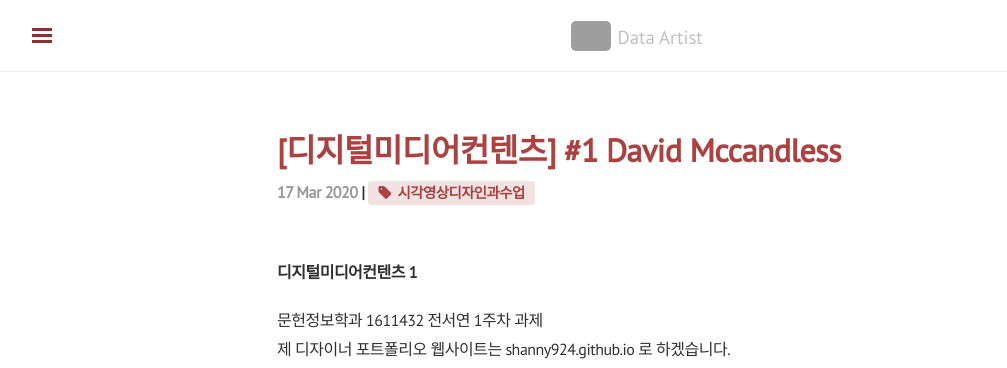
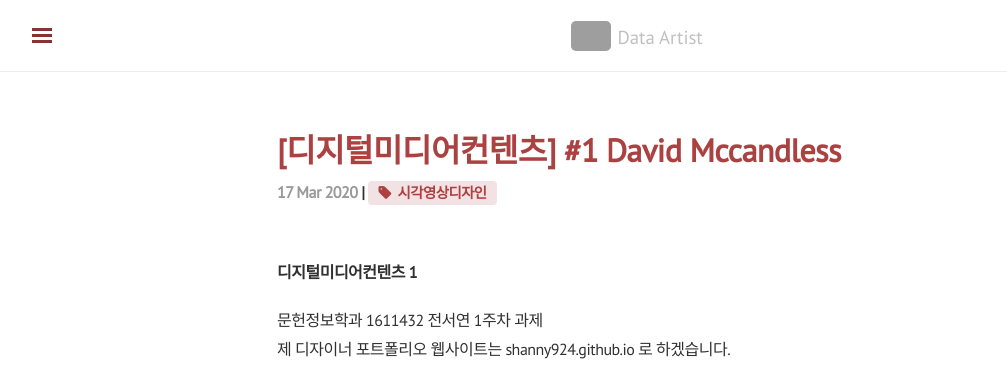
Before and after one commit to shanny924/shanny924.github.io, a Jekyll site: the page built from _posts/2020-03-17-dmc#1.md, in a window 1280 px wide and 900 px high. Shown: the top 368 px of the window, without its empty margins (3-1010 px from the left). Built offline with Jekyll 4.4.1, drawn with Linux system fonts in a browser that asks for light colours; nearby versions of some CDN libraries; formulas are drawn with MathJax 3; comment, search, counter and statistics services are not loaded; grey boxes are pictures that could not be loaded.

Commit message:
Update 2020-03-17-dmc#1.md

```diff
--- a/_posts/2020-03-17-dmc#1.md
+++ b/_posts/2020-03-17-dmc#1.md
@@ -2,7 +2,7 @@
 layout: post
 title: ' [디지털미디어컨텐츠] #1 David Mccandless '
 category : [디지털미디어컨텐츠]
-tag: [시각영상디자인과수업]
+tag: [시각영상디자인]
 ---
 
 **디지털미디어컨텐츠 1**
```
